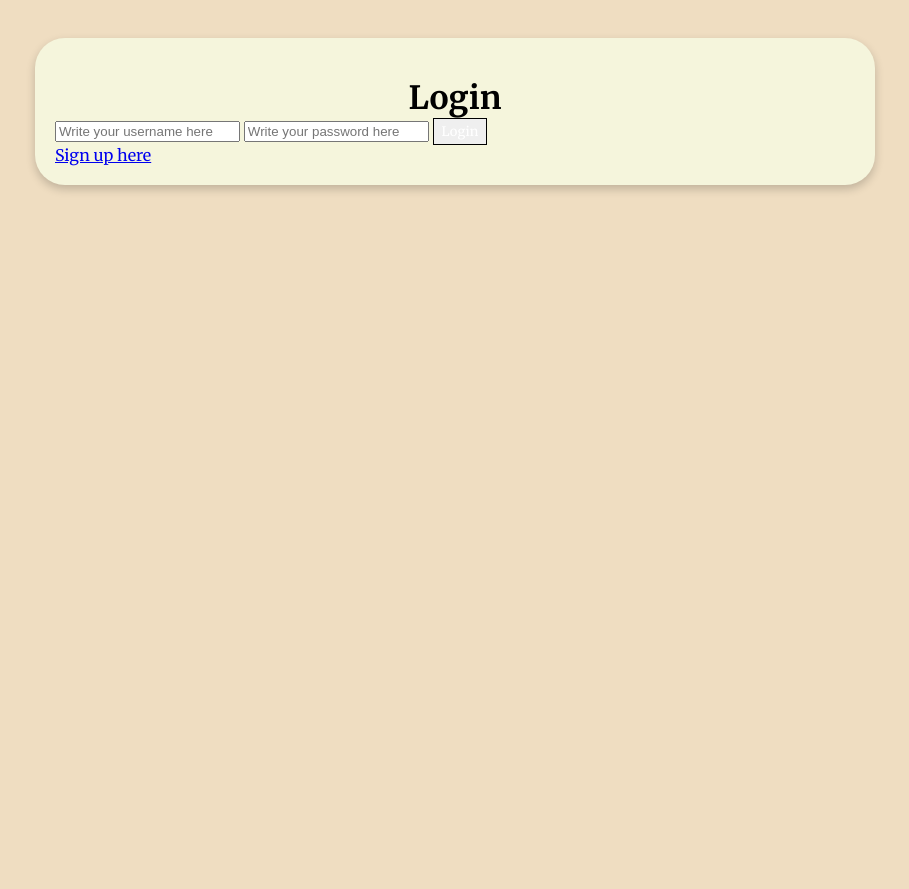
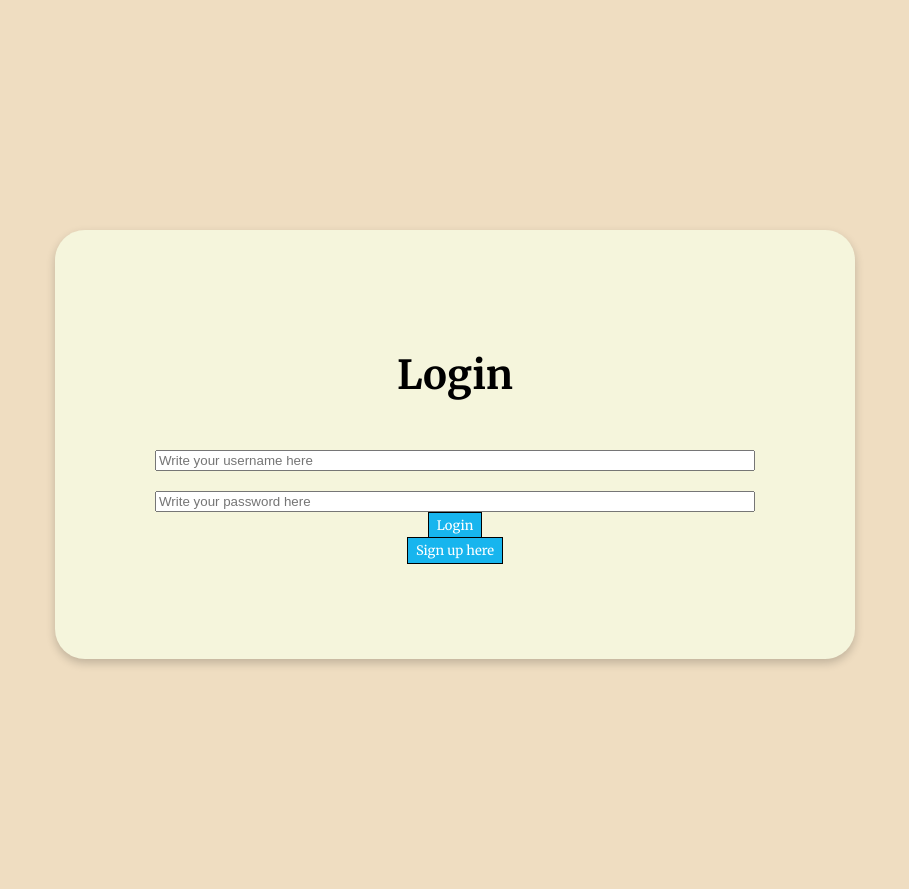
Before and after one commit to Alamb-beyonder/Finance-Tracker-App, a Flask app: page /login in a window 1280 px wide. Shown: the whole page, without its empty margins (185-1094 px from the left). Before the commit the page ends 192 px from the top, so only its background shows below. Run offline with Flask 3, Linux system fonts and the light colour scheme.

Commit message:
Styled login and registration page

```diff
--- a/static/style.css
+++ b/static/style.css
@@ -4,7 +4,6 @@ html {
     margin-bottom: 30px;
     font-family: "Merriweather", serif;
 }
-
 
 .body-container {
     padding: 20px;
@@ -13,13 +12,34 @@ html {
     margin: 0px auto;
     background-color:beige;
     box-shadow: 0px 4px 10px rgba(0, 0, 0, 0.2);
+}
 
+.registration {
+
+    text-align: center;
+    margin: 200px auto;
+    max-width: 600px;
+    padding: 100px;
+}
+
+.details-input {
+    display:flex;
+    flex-direction: column;
+    text-align: center;
+
+    gap: 20px;
 }
 
 h1, h2 {
     text-align: center;
     margin-top: 20px;
     margin-bottom: 0;
+}
+
+.details-h1 {
+
+    padding-bottom: 50px;
+    font-size: 40px;
 }
 
 .chart-container {
@@ -59,11 +79,11 @@ h1, h2 {
     background-color: rgb(246, 119, 119);
 }
 
-.btn-edit {
+.btn-edit, .btn-details {
     background-color: rgb(23, 181, 238);
 }
 
-.btn-edit:hover {
+.btn-edit:hover, .btn-details:hover {
     background-color: rgb(111, 235, 239);
 }
 
--- a/templates/index.html
+++ b/templates/index.html
@@ -57,7 +57,7 @@
                 Total expense:<span class="expense"> ${{total_expense}}</span>
                 Balance:<span class="balance"> ${{total}}</span>
             </h3>
-            <a href="/logout">Logout</a>
+            <a class="btn btn-details" href="/logout">Logout</a>
         </div>
         <script>
             let categories = {{category_totals.keys() | list | tojson}};
--- a/templates/login.html
+++ b/templates/login.html
@@ -8,8 +8,8 @@
         <title>Login</title>
     </head>
     <body>
-        <div class = "body-container">
-        <h1>Login</h1>
+        <div class = "body-container registration">
+        <h1 class = details-h1>Login</h1>
 
         {% with messages = get_flashed_messages() %}
             {% if messages %}
@@ -20,11 +20,14 @@
         {% endwith %}
 
         <form action="/login" method ="POST">
+            <div class="details-input">
                 <input type="text" name = "username" placeholder="Write your username here" required>
                 <input type="password" name = "password" placeholder="Write your password here" required>
-                <button class="btn" type="submit">Login</button>
+            </div>
+                <button class="btn btn-details" type="submit">Login</button>
         </form>
-        <a href="/register">Sign up here</a>
+        <a class="btn btn-details" href="/register">Sign up here</a>
         </div>
+
     </body>
 </html>
```
Also changed, not shown: templates/register.html (+8 -6 lines).
